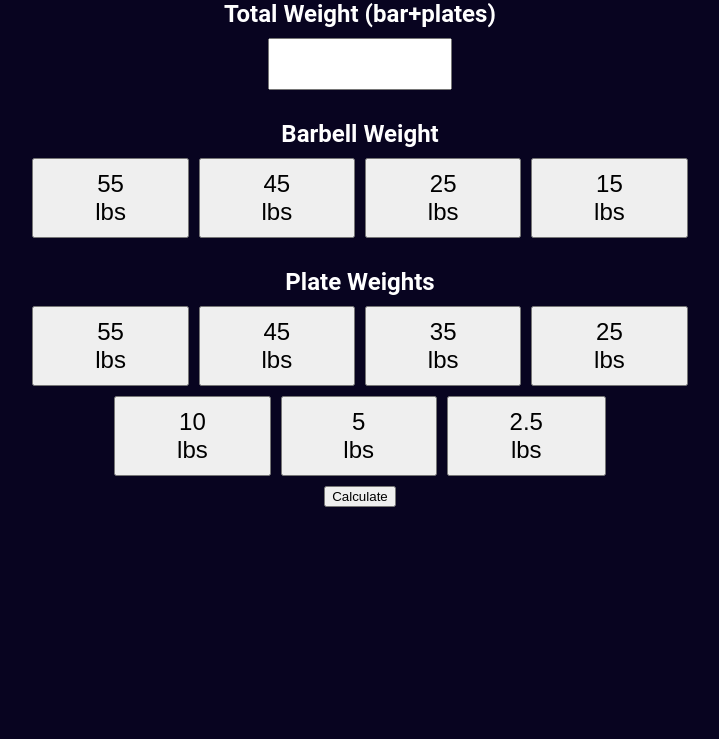
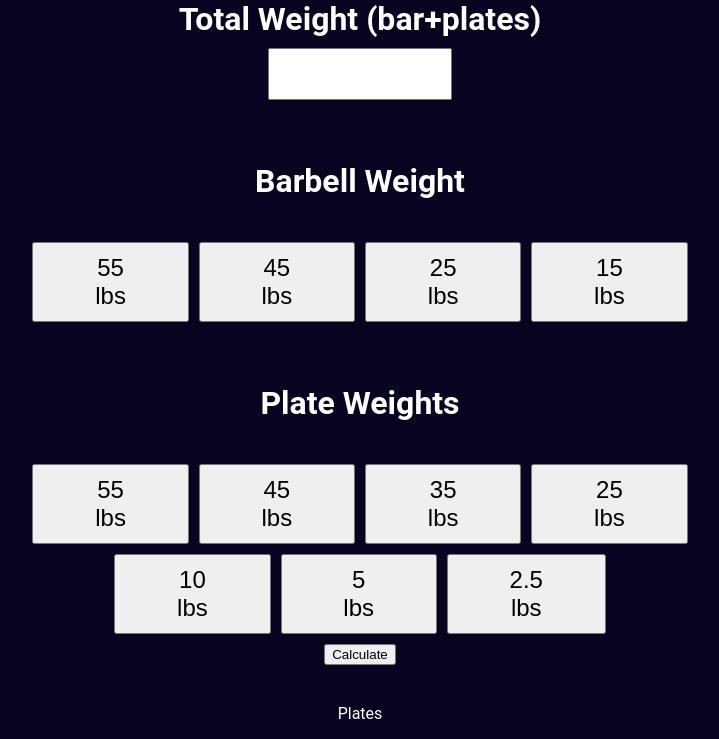
Before and after one commit to N-Smith-00/Plate-calculator, a Flask app: page / in a window 1280 px wide. Shown: the part 101-840 px from the top of the page, without its empty margins (280-999 px from the left). Before the commit the page ends 608 px from the top, so only its background shows below. Run offline with Flask 3, Linux system fonts and the light colour scheme.

Commit message:
Implement weight calculation and error handling; enhance HTML structure and CSS styles for input elements

```diff
--- a/static/scripts/submit.js
+++ b/static/scripts/submit.js
@@ -1,7 +1,7 @@
 function submit() {
     // clear error message
     const err = document.getElementById("error-message");
-    err.innerHTML = "";
+    clear_element(err);
 
     // get and validate total weight
     const weight = parseFloat(document.getElementById("weight").value);
@@ -19,6 +19,8 @@ function submit() {
             console.log("Error: No barbell selected");
             err.innerHTML = "Please select a barbell";
             return;
+        } else {
+            throw e;
         }
     }
 
@@ -40,6 +42,38 @@ function submit() {
         plates.push(parseFloat(active_plates[i].getAttribute("data-weight")));
     }
 
-    // TODO: calculate the plates needed
-    // TODO: show error message if the weight is not filled by plates
+    const plate_count = calculatePlates(weight, bar, plates);
+    console.log(plate_count);
+
+    if (plate_count.remaining != 0) {
+        console.log("Error: Weight is not filled by plates");
+        err.innerHTML = `${plate_count.remaining} lbs not filled by plates`;
+    }
+
+    const plate_list = document.getElementById("plate-list");
+    clear_element(plate_list);
+    for (var i = 0; i < plates.length; i++) {
+        const plate = document.createElement("li");
+        plate.innerHTML = `${plates[i]} lbs: ${plate_count.plates[i]}`;
+        plate_list.appendChild(plate);
+    }
+
+    // TODO: visual plate display
 }
+
+function calculatePlates(weight, bar, plates) {
+    var one_side = (weight - bar)/2;
+    var plate_count = [];
+    for (var i = 0; i < plates.length; i++) {
+        plate_count.push(Math.floor(one_side/plates[i]));
+        one_side = one_side%plates[i];
+    }
+    return {
+        plates: plate_count,
+        remaining: one_side*2
+    };
+}
+
+function clear_element(element) {
+    element.innteHTML = "";
+}
--- a/static/styles/main.css
+++ b/static/styles/main.css
@@ -57,12 +57,6 @@ input{
     align-items: center;
     gap: 30px;
     width: 50%;
-}
-
-.input-wrapper label{
-    font-size: 1.5em;
-    font-weight: bold;
-    color: white;
 }
 
 .weight-input{
@@ -171,3 +165,9 @@ input[type=number] {
     font-size: 1.5em;
     font-weight: bold;
 }
+
+.input-label{
+    font-size: 2em;
+    font-weight: bold;
+    color: white;
+}
--- a/templates/main.html
+++ b/templates/main.html
@@ -18,11 +18,11 @@
         <div class="main-wrapper">
             <div class="input-wrapper">
                 <div class="weight-input">
-                    <label for="weight">Total Weight (bar+plates)</label>
+                    <label for="weight" class="input-label">Total Weight (bar+plates)</label>
                     <input type="number" id="weight" name="weight" min="0">
                 </div>
                 <div class="barbell-selector-wrapper">
-                    <label for="barbell">Barbell Weight</label>
+                    <p class="input-label">Barbell Weight</p>
                     <div class="bar-button-wrapper" id="bar-buttons">
                         <button class="barbell-selector" data-weight="55">55 lbs</button>
                         <button class="barbell-selector" data-weight="45">45 lbs</button>
@@ -31,7 +31,7 @@
                     </div>
                 </div>
                 <div class="plate-selector-wrapper">
-                    <label for="plates">Plate Weights</label>
+                    <p class="input-label">Plate Weights</p>
                     <div class="plate-button-wrapper">
                         <button class="plate-selector" data-weight="55" onclick="toggle(this)">55 lbs</button>
                         <button class="plate-selector" data-weight="45" onclick="toggle(this)">45 lbs</button>
@@ -44,9 +44,15 @@
                         <button class="plate-selector" data-weight="2.5" onclick="toggle(this)">2.5 lbs</button>
                     </div>
                     <button class="submit-button" onclick="submit()">Calculate</button>
+                </div>
             </div>
             <div class="output-wrapper">
                 <p class="error-message" id="error-message"></p>
+                <div class="output-plate-wrapper">
+                    <p class="output-label">Plates</p>
+                    <div class="plate-list" id="plate-list"></div>
+                </div>
+            </div>
         </div>
     </body>
 </html>
```
